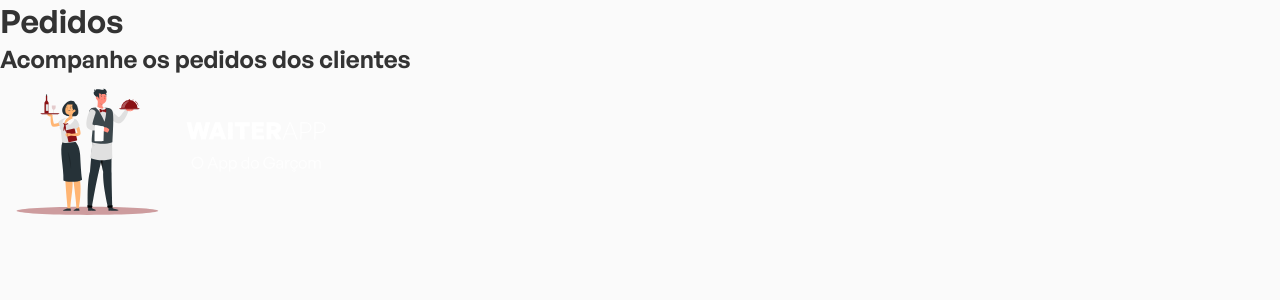
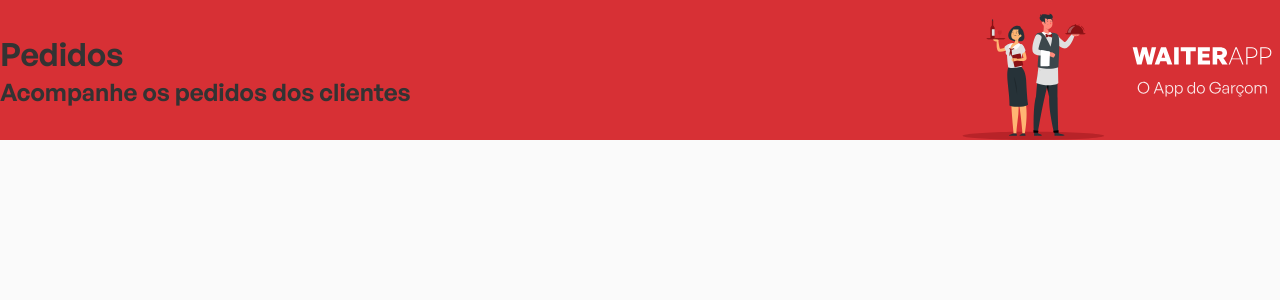
Before and after one commit to Augusto9237/waiter-app-gdmsve, a React (Vite) app: page / in a window 1280 px wide. Shown: the top 300 px of the page. Built offline with nearby package versions, Linux system fonts and the light colour scheme.

Commit message:
header ok

```diff
--- a/src/App.tsx
+++ b/src/App.tsx
@@ -1,4 +1,4 @@
-import { Header } from "./components/Header"
+import { Header } from './components/Header'
 import { GlobalStyles } from "./styles/GlobalStyles"
 export function App() {
   return (
--- a/src/components/Header.tsx
+++ b/src/components/Header/index.tsx
@@ -1,14 +1,17 @@
-import logo from '../assets/images/logo.svg'
+
+import logo from '../../assets/images/logo.svg'
+import { Container } from './styles'
+
 
 export function Header() {
     return (
-        <header>
+        <Container>
             <div className="page-details">
                 <h1>Pedidos</h1>
                 <h2>Acompanhe os pedidos dos clientes</h2>
             </div>
 
             <img src={logo} alt="waiterapp" />
-        </header>
+        </Container>
     )
 }
--- /dev/null
+++ b/src/components/Header/styles.ts
@@ -0,0 +1,10 @@
+import styled from 'styled-components'
+
+ export const Container = styled.header`
+    background: #D73035;
+    display: flex;
+    flex-direction: row;
+    justify-content: space-between;
+    align-items: center;
+    padding: 0px;
+`;
```
